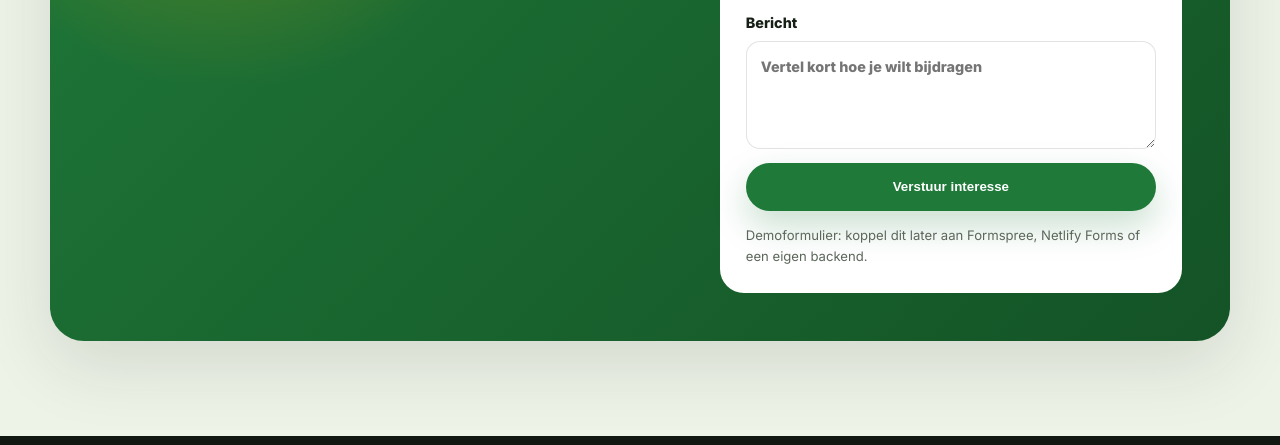
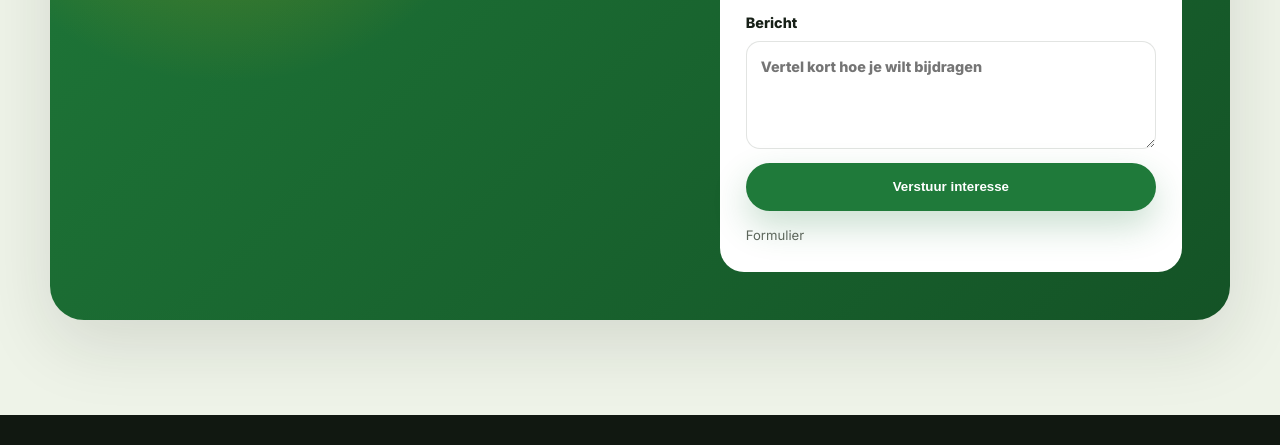
Before and after one commit to goenaiarmaan/Patsboem, a plain HTML site: page index.html in a window 1280 px wide. Shown: the part 5025-5470 px from the top of the page. Drawn offline with Linux system fonts and the light colour scheme.

Commit message:
Change form note from demo to general description
Updated form note text for clarity.

```diff
--- a/index.html
+++ b/index.html
@@ -340,7 +340,7 @@
             <textarea name="message" placeholder="Vertel kort hoe je wilt bijdragen"></textarea>
           </label>
           <button class="btn btn-primary full" type="submit">Verstuur interesse</button>
-          <p class="form-note" id="formNote">Demoformulier: koppel dit later aan Formspree, Netlify Forms of een eigen backend.</p>
+          <p class="form-note" id="formNote">Formulier</p>
         </form>
       </div>
     </section>
```
